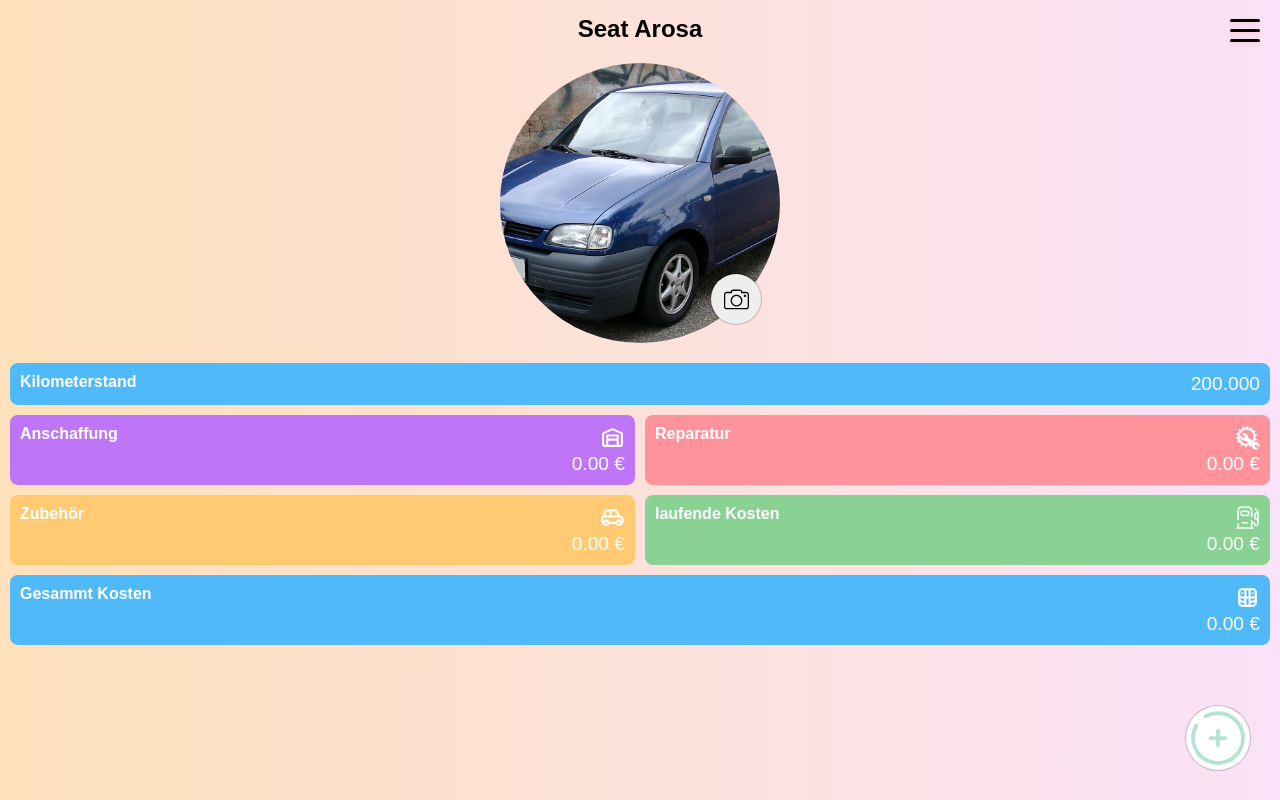
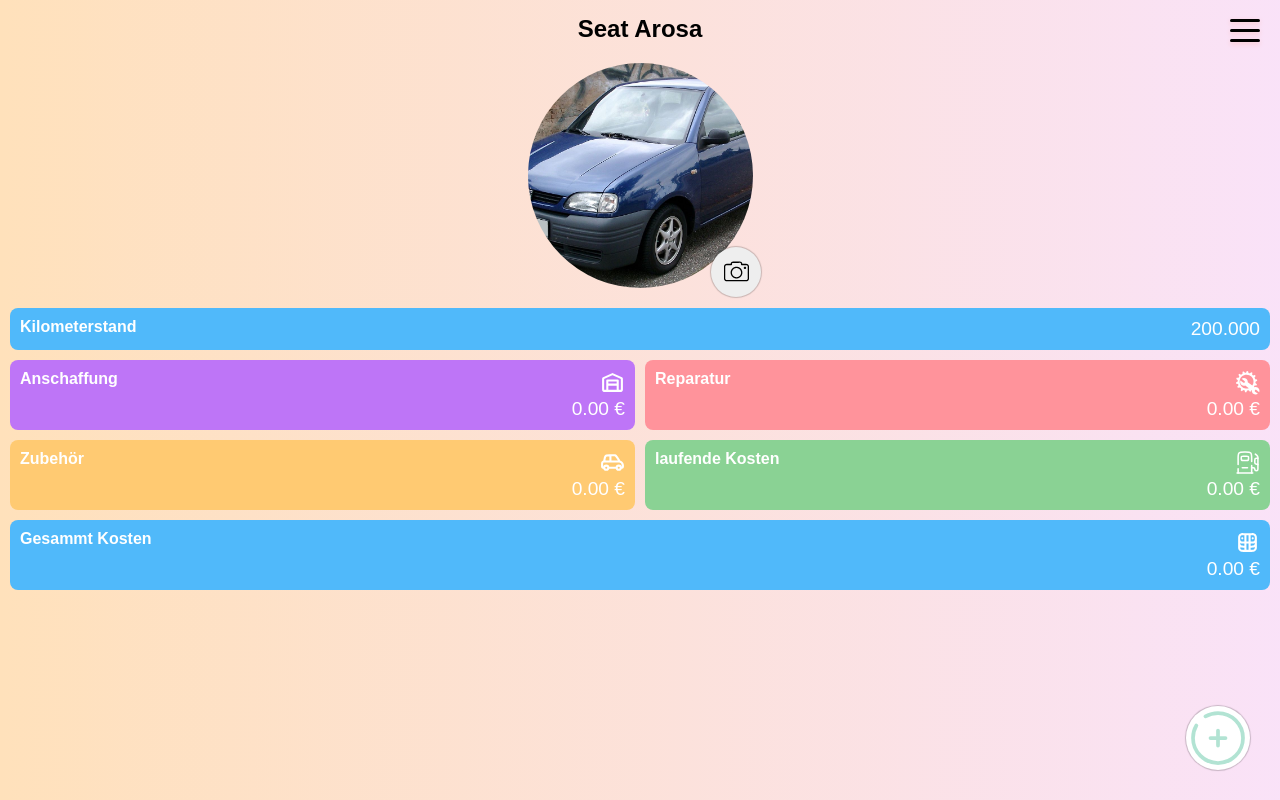
Before and after one commit to dannynothdurft2023/car-control, a Next.js app: page / in a window 1280 px wide. Built offline with nearby package versions, Linux system fonts and the light colour scheme; no server answers; the database is empty.

Commit message:
image size small

```diff
--- a/package.json
+++ b/package.json
@@ -14,7 +14,8 @@
     "next": "14.1.3",
     "react": "^18",
     "react-dom": "^18",
-    "sass": "^1.72.0"
+    "sass": "^1.72.0",
+    "sharp": "^0.33.3"
   },
   "devDependencies": {
     "@types/node": "^20",
--- a/src/app/page.tsx
+++ b/src/app/page.tsx
@@ -92,8 +92,8 @@
       <div className="cc-profile-ct">
         <Image
           src="/car-profile.jpg"
-          width={280}
-          height={280}
+          width={225}
+          height={225}
           alt="Car Profile"
           title="Car Profile"
           priority={true}
```
Also changed, not shown: car-control.issue.csv (deleted), 1 other file (tests, documents, lock files or other folders).
